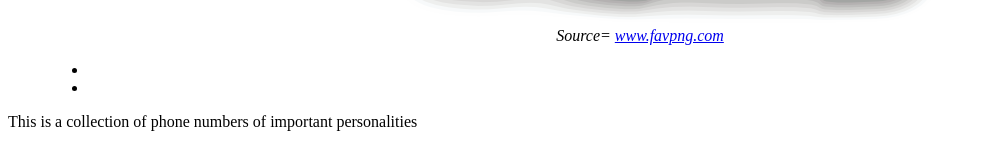
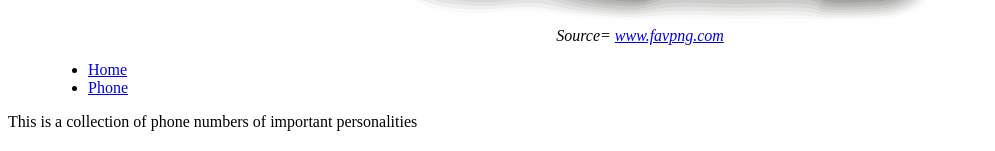
Before and after one commit to milan690/Lab-4, a plain HTML site: page index.html in a window 1280 px wide. Shown: the part 506-657 px from the top of the page, without its empty margins (0-995 px from the left). Drawn offline with Linux system fonts and the light colour scheme.

Commit message:
Update index.html

```diff
--- a/index.html
+++ b/index.html
@@ -14,8 +14,8 @@
                 <cite>Source= <a href="https://favpng.com/png_view/address-book-cliparts-telephone-directory-address-book-mobile-phone-clip-art-png/QnCDPuPP" target="_blank">www.favpng.com</a></cite></center>
                 <nav>
                     <ul>
-                        <li><a href="./index.html"></a></li>
-                        <li><a href="./phone.html"></a></li>
+                        <li><a href="./index.html">Home</a></li>
+                        <li><a href="./phone.html">Phone</a></li>
                     </ul>
                 </nav>
             </figure>
```
